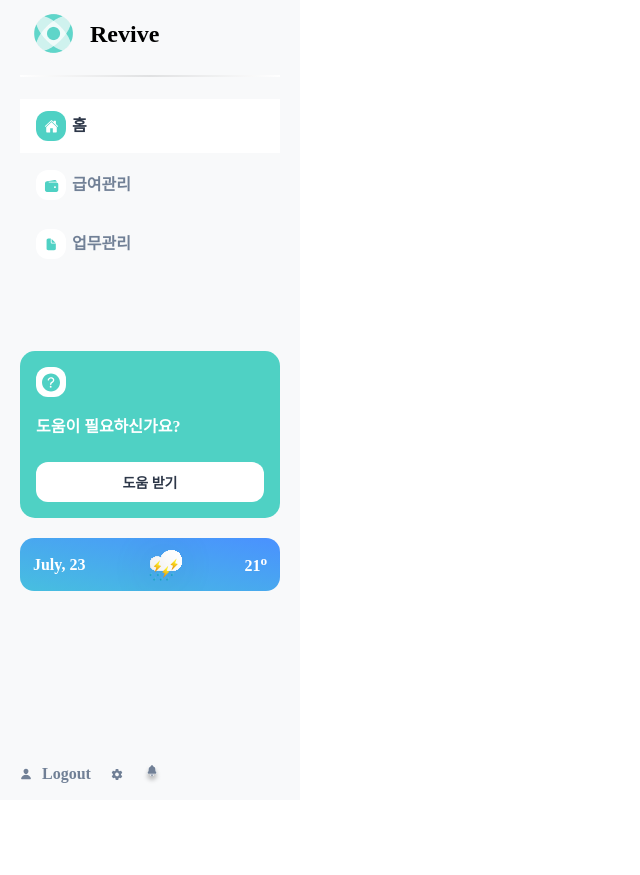
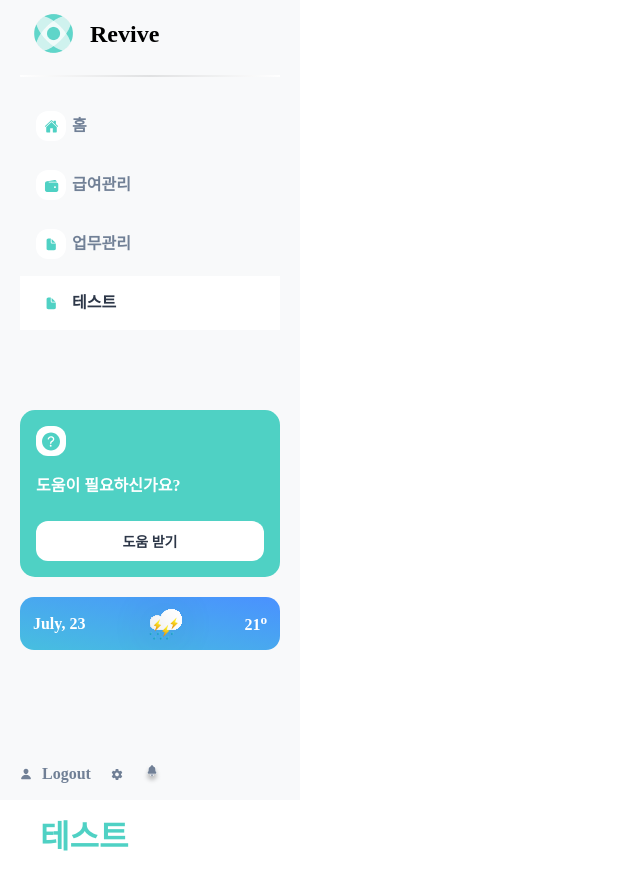
Before and after one commit to Dev-FE-1/Toy_Project_II_TEAM5, a React (Vite) app: page /test in a window 1280 px wide. Shown: the whole page, without its empty margins (0-640 px from the left). Before the commit the page ends 800 px from the top, so only its background shows below. Built offline with nearby package versions, Linux system fonts and the light colour scheme.

Commit message:
[#6] Feat: SideNav에 기능 추가

```diff
--- a/src/App.jsx
+++ b/src/App.jsx
@@ -11,7 +11,7 @@
   return (
     <>
       {/* <Navbar /> */}
-      {/* <SideNav /> */}
+      <SideNav />
       <Routes>
         <Route path="/" element={<HomePage />} />
         <Route path="/signin" element={<SigninPage />} />
--- a/src/components/Navbar/NavItems.jsx
+++ b/src/components/Navbar/NavItems.jsx
@@ -5,6 +5,8 @@
 import IconWithBackground from '@components/shared/IconWithBackground'
 import { colors } from '@styles/Colors'
 import styled from 'styled-components'
+import { Link } from 'react-router-dom'
+import useCurrentPath from '@hooks/useCurrentPath'
 
 function NavItems() {
   return (
@@ -12,6 +14,7 @@
       <NavItem name="홈" path="/" Icon={HomeIcon} selected />
       <NavItem name="급여관리" path="/salary" Icon={SalaryIcon} />
       <NavItem name="업무관리" path="/task" Icon={TaskIcon} />
+      <NavItem name="테스트" path="/test" Icon={TaskIcon} />
     </NavItemsContainer>
   )
 }
@@ -20,13 +23,18 @@
   margin: 22px 0;
 `
 
-function NavItem({ name, path, Icon, selected }) {
+function NavItem({ name, path, Icon }) {
+  const pathname = useCurrentPath()
+  const selected = path === pathname
+
   return (
     <NavItemContainer selected={selected}>
-      <Flex as="a" href={path} $gap="6px" $justify="flex-start">
-        <IconWithBackground inverted={selected} Icon={Icon} />
-        <span>{name}</span>
-      </Flex>
+      <Link to={path}>
+        <Flex $gap="6px" $justify="flex-start">
+          <IconWithBackground $inverted={selected} Icon={Icon} />
+          <span>{name}</span>
+        </Flex>
+      </Link>
     </NavItemContainer>
   )
 }
--- a/src/components/shared/IconWithBackground.jsx
+++ b/src/components/shared/IconWithBackground.jsx
@@ -4,14 +4,14 @@
 
 function IconWithBackground({ inverted, Icon }) {
   return (
-    <Container inverted={inverted}>
+    <Container $inverted={inverted}>
       <Icon color={inverted ? colors.white : colors.primary} />
     </Container>
   )
 }
 
 const Container = styled(Flex)`
-  background-color: ${({ inverted }) => (inverted ? colors.primary : colors.white)};
+  background-color: ${({ $inverted }) => ($inverted ? colors.primary : colors.white)};
   width: 30px;
   height: 30px;
   border-radius: 12px;
--- /dev/null
+++ b/src/hooks/useCurrentPath.jsx
@@ -0,0 +1,15 @@
+import { useLocation } from 'react-router-dom'
+import { useState, useEffect } from 'react'
+
+function useCurrentPath() {
+  const location = useLocation()
+  const [currentPath, setCurrentPath] = useState(location.pathname)
+
+  useEffect(() => {
+    setCurrentPath(location.pathname)
+  }, [location])
+
+  return currentPath
+}
+
+export default useCurrentPath
--- a/src/pages/test/test-page.jsx
+++ b/src/pages/test/test-page.jsx
@@ -1,7 +1,9 @@
 import SideNav from '@components/Navbar/SideNav'
+import { Headding } from '@pages/home/home-page'
 
 function TestPage() {
-  return <SideNav />
+  return <Headding>테스트</Headding>
+  // return <SideNav />
 }
 
 export default TestPage
```
